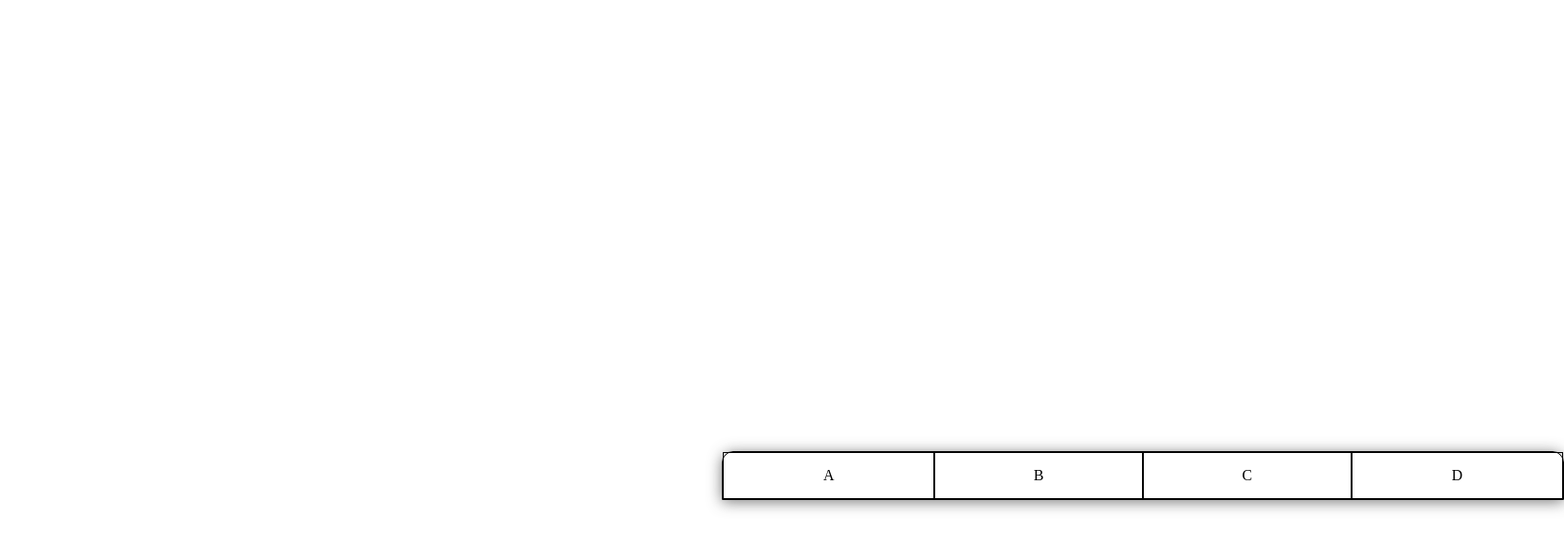
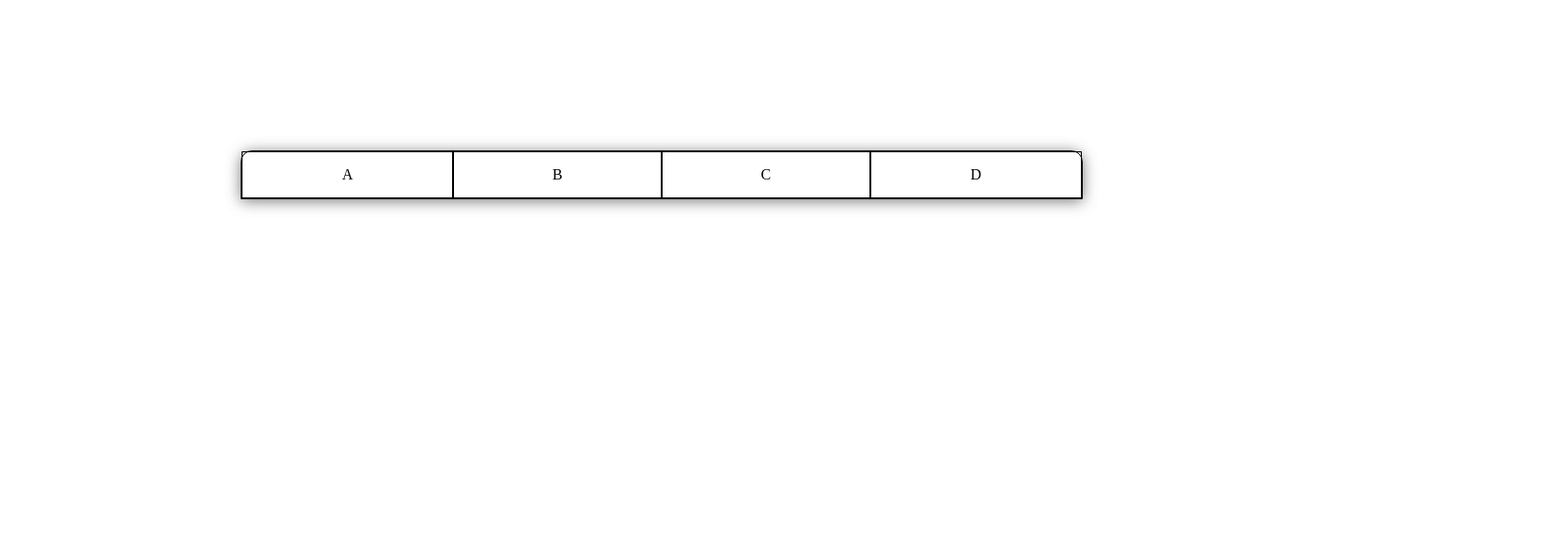
Before and after one commit to cmulcunry/assignment-3--intro-to-internet-programming--cs-275--fall-2022, a plain HTML site: page index.html in a window 1280 px wide. Shown: the whole page at 94% size, 1664 px wide, since content can reach past the window. Drawn offline with Linux system fonts and the light colour scheme.

Commit message:
changing  the margins

```diff
--- a/css/style.css
+++ b/css/style.css
@@ -1,7 +1,7 @@
 table{
   position:absolute;
-  left:60%;
-  top:60%;
+  left:20%;
+  top:20%;
   width:70%;
   border-spacing: 0;
   border-radius: 12px 12px 0 0;
```
